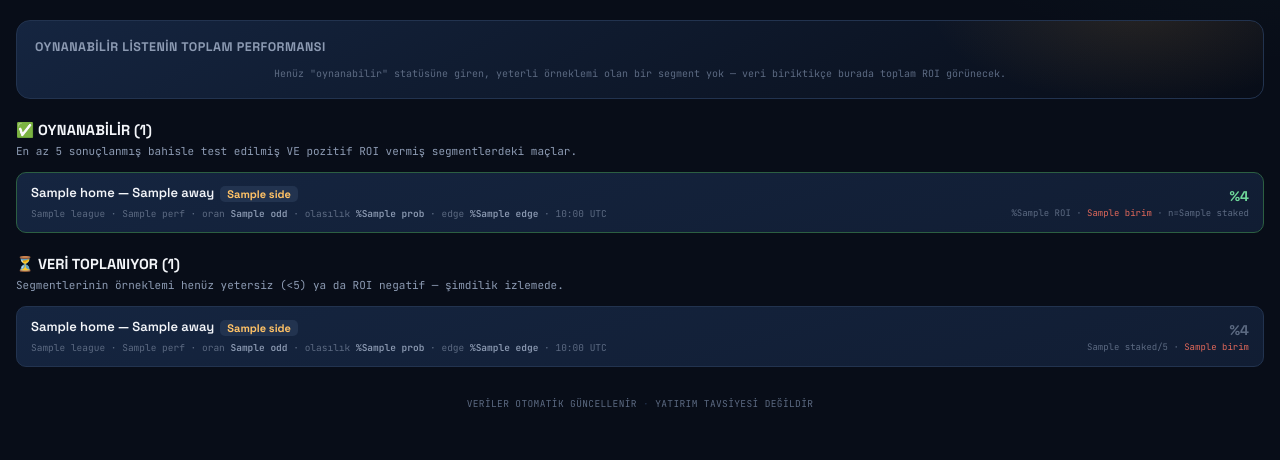
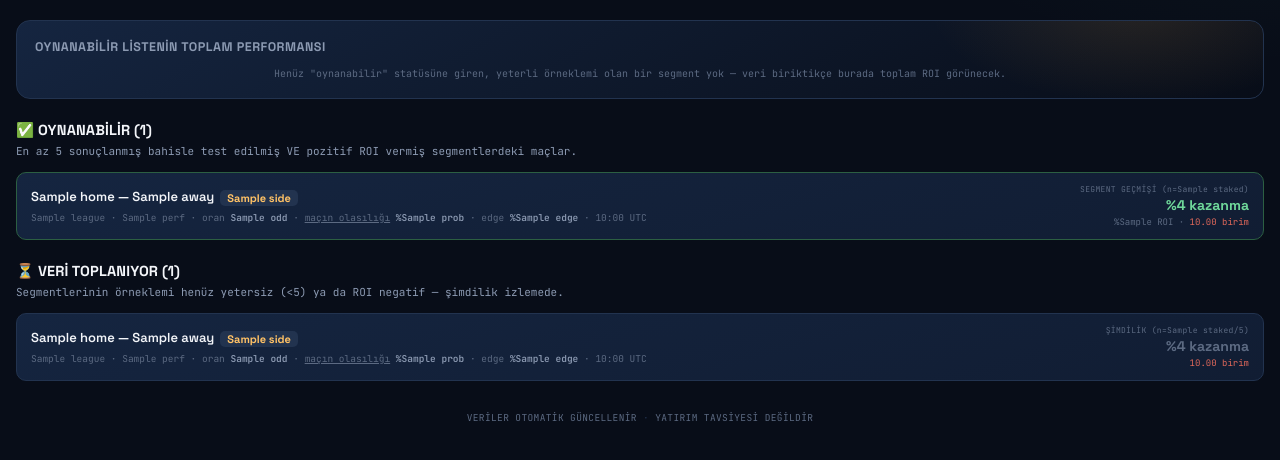
Before and after one commit to kamiltayyar161616-spec/Volkano-Sinyal, a Flask app: template templates/oynanabilir.html in a window 1280 px wide. Shown: the part 163-623 px from the top of the page. Run offline with Flask 3, Linux system fonts and the light colour scheme; the template is opened without the code that fills it: most values are stand-ins (such as "Sample title", 1, 10 or a date in 2020).

Commit message:
Oynanabilir: etiketler netlestirildi (macin olasiligi vs segment gecmisi ayrildi), roi_units yuvarlama duzeltildi

```diff
--- a/match_analyzer.py
+++ b/match_analyzer.py
@@ -232,6 +232,7 @@ def get_segment_performance() -> dict:
         s["staked"] = staked
         s["win_rate"] = round(100 * s["won"] / staked, 1) if staked else None
         s["roi_pct"] = round(100 * s["roi_units"] / staked, 1) if staked else None
+        s["roi_units"] = round(s["roi_units"], 2)
         s["label"] = SEGMENT_LABELS.get(seg, seg)
     return perf
 
--- a/templates/oynanabilir.html
+++ b/templates/oynanabilir.html
@@ -47,6 +47,7 @@
   .meta{ color:var(--chalk-faint); font-size:9.5px; margin-top:4px; line-height:1.6; }
   .meta b{ color:var(--chalk-dim); font-weight:600; }
   .row-right{ text-align:right; flex-shrink:0; }
+  .perf-title{ font-size:8px; color:var(--chalk-faint); letter-spacing:0.04em; margin-bottom:2px; }
   .perf-badge{ font-size:14px; font-weight:800; font-family:'Space Grotesk', sans-serif; }
   .perf-badge.pos{ color:var(--turf-bright); }
   .perf-badge.neg{ color:var(--clay); }
@@ -93,11 +94,12 @@
   <div class="row playable">
     <div class="row-left">
       <div class="teams">{{ c.home }} — {{ c.away }}<span class="side-chip">{{ c.side }}</span></div>
-      <div class="meta">{{ c.league }} &middot; {{ c.perf.label }} &middot; oran <b>{{ c.odd }}</b> &middot; olasılık <b>%{{ c.prob }}</b> &middot; edge <b>%{{ c.edge }}</b> &middot; {{ c.time[11:16] }} UTC</div>
+      <div class="meta">{{ c.league }} &middot; {{ c.perf.label }} &middot; oran <b>{{ c.odd }}</b> &middot; <u>maçın olasılığı</u> <b>%{{ c.prob }}</b> &middot; edge <b>%{{ c.edge }}</b> &middot; {{ c.time[11:16] }} UTC</div>
     </div>
     <div class="row-right">
-      <div class="perf-badge pos">%{{ c.perf.win_rate }}</div>
-      <div class="perf-sub">{{ '+' if c.perf.roi_pct > 0 else '' }}%{{ c.perf.roi_pct }} ROI &middot; <span style="color:{{ 'var(--turf-bright)' if c.perf.roi_units > 0 else 'var(--clay)' }};">{{ '+' if c.perf.roi_units > 0 else '' }}{{ c.perf.roi_units }} birim</span> &middot; n={{ c.perf.staked }}</div>
+      <div class="perf-title">SEGMENT GEÇMİŞİ (n={{ c.perf.staked }})</div>
+      <div class="perf-badge pos">%{{ c.perf.win_rate }} kazanma</div>
+      <div class="perf-sub">{{ '+' if c.perf.roi_pct > 0 else '' }}%{{ c.perf.roi_pct }} ROI &middot; <span style="color:{{ 'var(--turf-bright)' if c.perf.roi_units > 0 else 'var(--clay)' }};">{{ '+' if c.perf.roi_units > 0 else '' }}{{ '%.2f'|format(c.perf.roi_units) }} birim</span></div>
     </div>
   </div>
   {% endfor %}
@@ -113,12 +115,13 @@
   <div class="row">
     <div class="row-left">
       <div class="teams">{{ c.home }} — {{ c.away }}<span class="side-chip">{{ c.side }}</span></div>
-      <div class="meta">{{ c.league }} &middot; {{ c.perf.label if c.perf else 'segment yok' }} &middot; oran <b>{{ c.odd }}</b> &middot; olasılık <b>%{{ c.prob }}</b> &middot; edge <b>%{{ c.edge }}</b> &middot; {{ c.time[11:16] }} UTC</div>
+      <div class="meta">{{ c.league }} &middot; {{ c.perf.label if c.perf else 'segment yok' }} &middot; oran <b>{{ c.odd }}</b> &middot; <u>maçın olasılığı</u> <b>%{{ c.prob }}</b> &middot; edge <b>%{{ c.edge }}</b> &middot; {{ c.time[11:16] }} UTC</div>
     </div>
     <div class="row-right">
       {% if c.perf and c.perf.win_rate is not none %}
-        <div class="perf-badge flat">%{{ c.perf.win_rate }}</div>
-        <div class="perf-sub">{{ c.perf.staked }}/5 &middot; <span style="color:{{ 'var(--turf-bright)' if c.perf.roi_units > 0 else 'var(--clay)' }};">{{ '+' if c.perf.roi_units > 0 else '' }}{{ c.perf.roi_units }} birim</span></div>
+        <div class="perf-title">ŞİMDİLİK (n={{ c.perf.staked }}/5)</div>
+        <div class="perf-badge flat">%{{ c.perf.win_rate }} kazanma</div>
+        <div class="perf-sub"><span style="color:{{ 'var(--turf-bright)' if c.perf.roi_units > 0 else 'var(--clay)' }};">{{ '+' if c.perf.roi_units > 0 else '' }}{{ '%.2f'|format(c.perf.roi_units) }} birim</span></div>
       {% else %}
         <span class="collecting-badge">İZLEMEDE</span>
       {% endif %}
```
